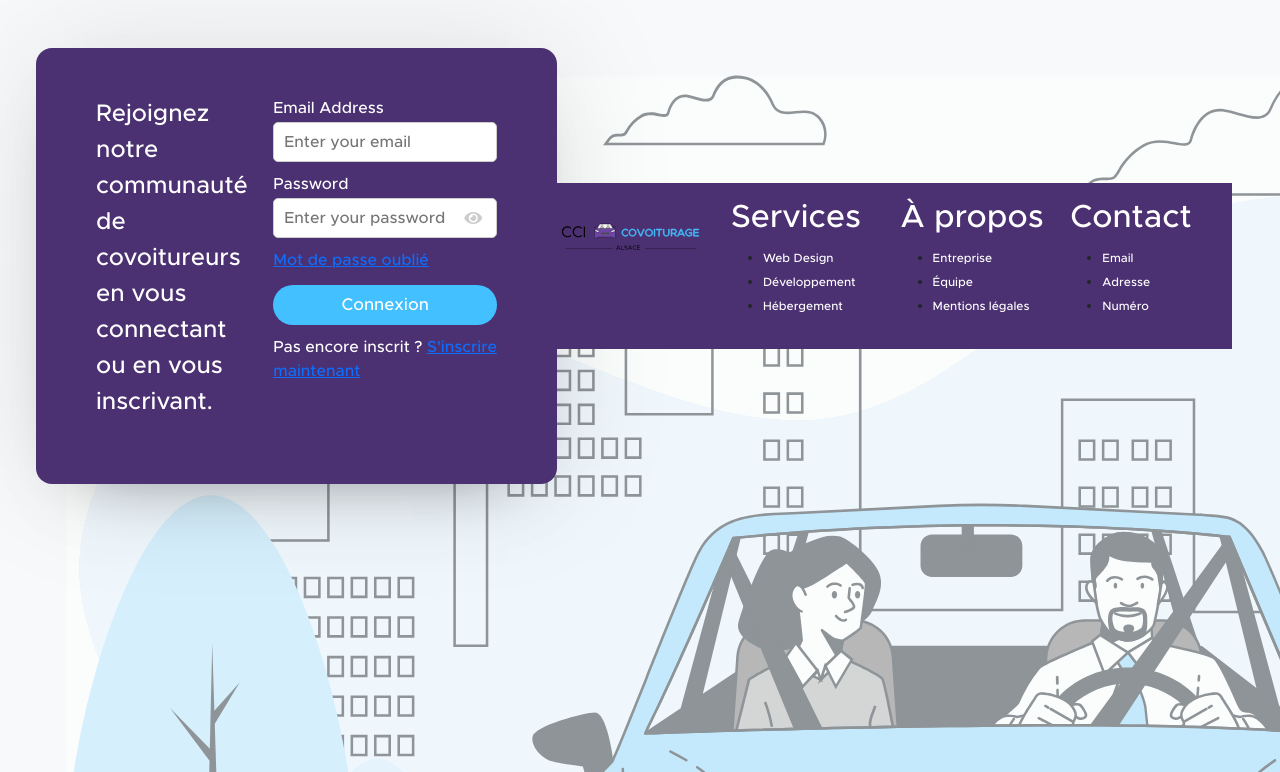
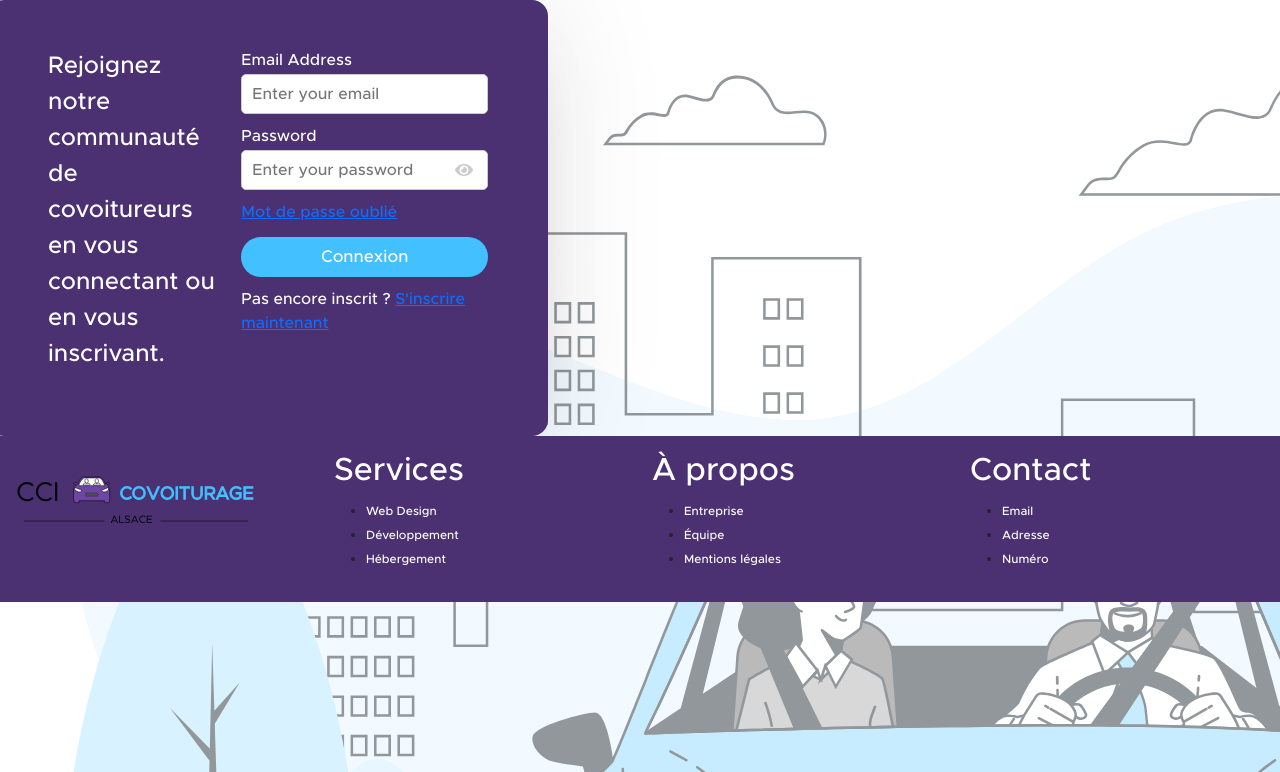
Before and after one commit to NikolozMamyan/mafia-Co, a PHP site: page /views/login.php in a window 1280 px wide. Shown: the top 772 px of the page. Run offline with PHP 8.4, Linux system fonts and the light colour scheme.

Commit message:
style footer

```diff
--- a/views/login.php
+++ b/views/login.php
@@ -2,7 +2,7 @@
 include('./headDev.php');
 ?>
 
-<body class="d-flex align-items-center justify-content-center bg-light p-5">
+<body class="">
   <div class="row justify-content-center p-5 wrapper bg__section--co">
     <section class="col-md-5 d-flex align-items-center">
       <p class="resum">Rejoignez notre communauté de covoitureurs en vous connectant ou en vous inscrivant.</p>
```
